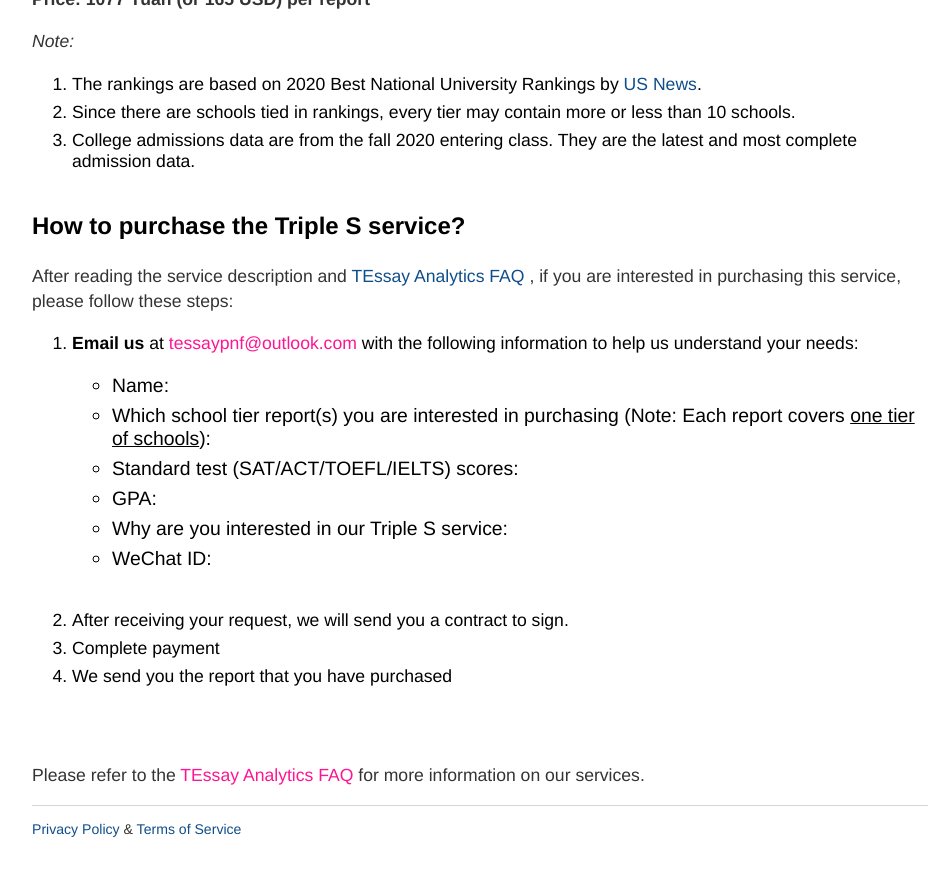
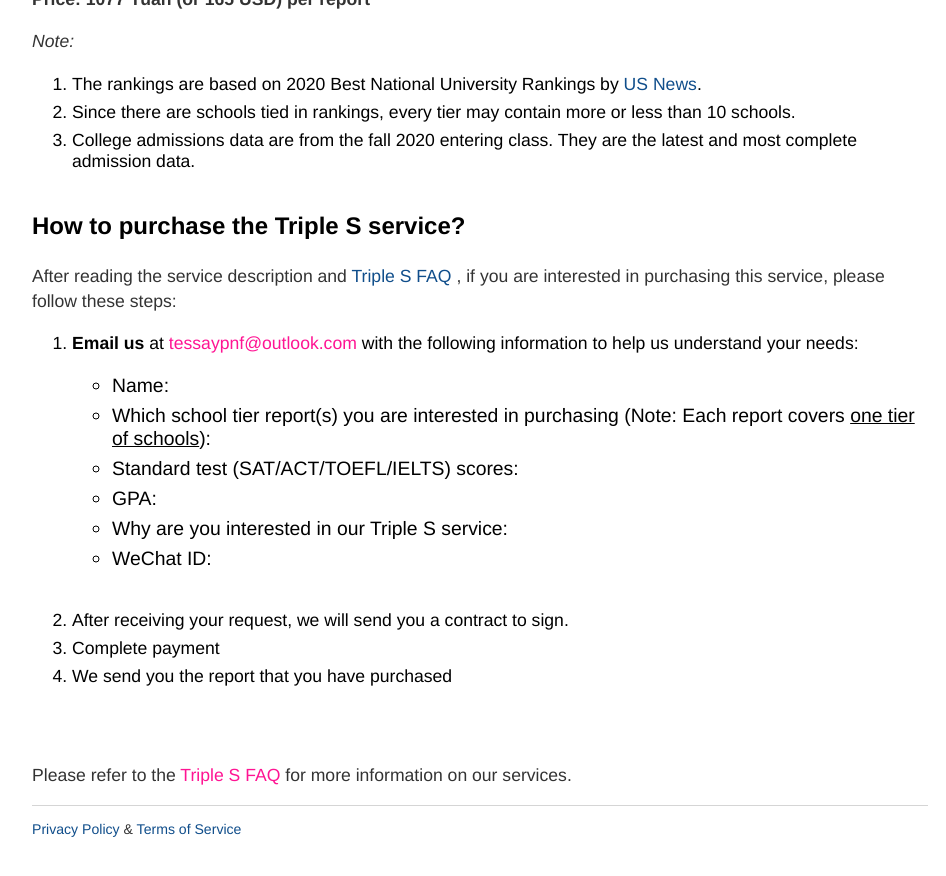
Before and after one commit to RagingTiger/PnFTech.github.io, a Jekyll site: the page built from triple_s/index.html, in a window 1280 px wide and 900 px high, scrolled down 1134 px. Shown: the top 876 px of the window, without its empty margins (160-1106 px from the left). Built offline with Jekyll 4.4.1, drawn with Linux system fonts in a browser that asks for light colours.

Commit message:
edited triple s page

```diff
--- a/triple_s/index.html
+++ b/triple_s/index.html
@@ -66,7 +66,7 @@
   </ol>
 
   <h3>How to purchase the Triple S service?</h3>
-  <p>After reading the service description and <a href="/triple_s_faq">TEssay Analytics FAQ</a> ,
+  <p>After reading the service description and <a href="/triple_s_faq">Triple S FAQ</a> ,
     if you are interested in purchasing this service, please follow these steps:</p>
   <ol class="posts">
     <li><b>Email us</b> at <a class="colorlink" href="mailto:tessaypnf@outlook.com">tessaypnf@outlook.com</a>
@@ -86,7 +86,7 @@
     <li>We send you the report that you have purchased</li>
   </ol>
   <br>
-  <p>Please refer to the <a class="colorlink" href="/triple_s_faq">TEssay Analytics FAQ</a>
+  <p>Please refer to the <a class="colorlink" href="/triple_s_faq">Triple S FAQ</a>
     for more information on our services.</p>
 
 </div>
```
